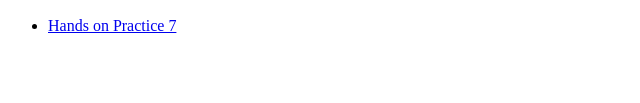
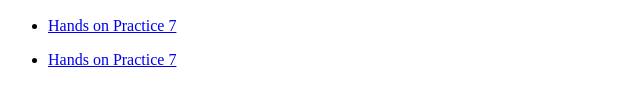
Before and after one commit to hmworstell/First-Repository, a plain HTML site: page index.html in a window 1280 px wide. Shown: the part 1079-1182 px from the top of the page, without its empty margins (0-640 px from the left). Before the commit the page ends 1156 px from the top, so only its background shows below. Drawn offline with Linux system fonts and the light colour scheme.

Commit message:
Update index.html

```diff
--- a/index.html
+++ b/index.html
@@ -66,6 +66,9 @@
         <ul>
         <li><a href="Ch7HOP7-4.html">Hands on Practice 7</a></li>
     </ul>
+       <ul>
+        <li><a href="Ch7HOP7-5.html">Hands on Practice 7</a></li>
+    </ul>
 
 <br>
 
```
